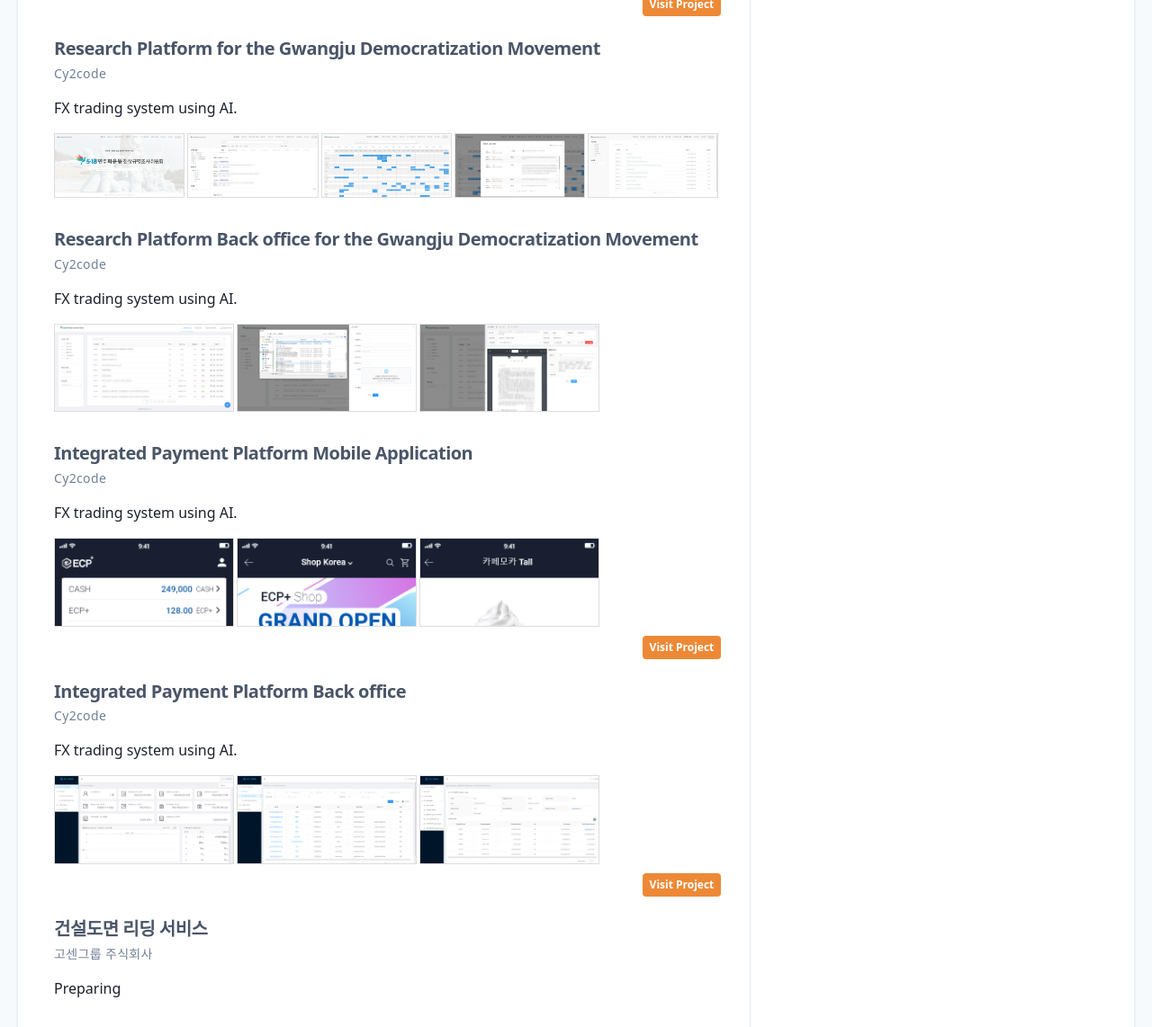
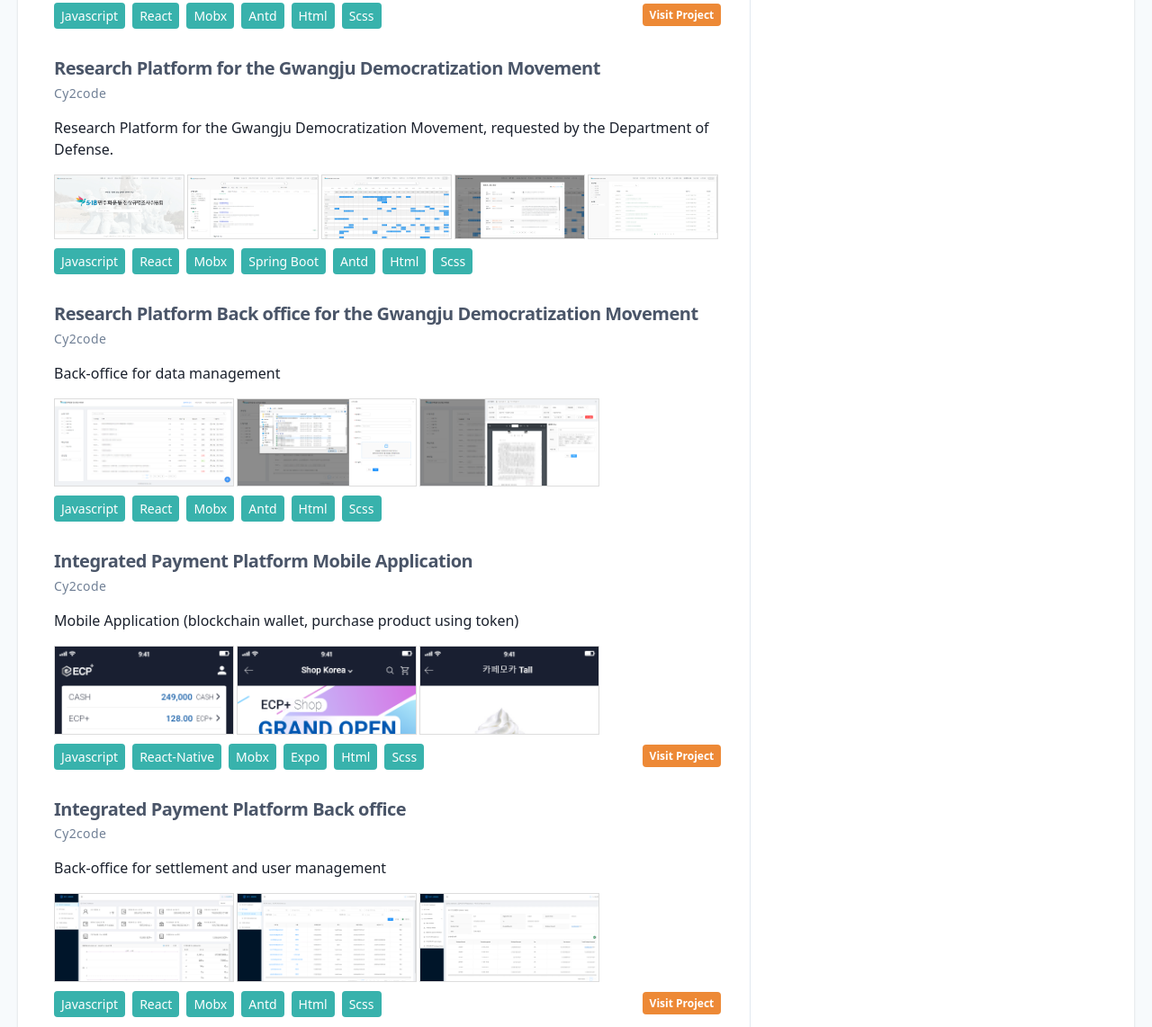
Before and after one commit to haeminGoo/haeminGoo.github.io, a Gatsby site: page / in a window 1280 px wide. Shown: the part 1714-2856 px from the top of the page at 90% size. Built offline with nearby package versions, Linux system fonts and the light colour scheme; Gatsby itself is replaced by a stand-in of ours.

Commit message:
add profile

```diff
--- a/data/profile.json
+++ b/data/profile.json
@@ -122,6 +122,7 @@
       "name": "Ainesha",
       "company": "Cy2code",
       "description": "FX trading system using AI.",
+      "skills": ["Javascript", "JQuery","html","css"],
       "link": "https://ainesha.com",
       "img": [
         {
@@ -141,7 +142,8 @@
     },{
       "name": "Ainesha Back-office",
       "company": "Cy2code",
-      "description": "FX trading system using AI.",
+      "description": "Back-office for settlement and user management",
+      "skills": ["Javascript", "react","mobx","antd","html","scss"],
       "link": "https://admin.ainesha.com",
       "img": [
         {
@@ -158,7 +160,8 @@
     },{
       "name": "Research Platform for the Gwangju Democratization Movement",
       "company": "Cy2code",
-      "description": "FX trading system using AI.",
+      "description": "Research Platform for the Gwangju Democratization Movement, requested by the Department of Defense.",
+      "skills": ["Javascript", "react","mobx","spring boot","antd","html","scss"],
       "img": [
         {
           "src": "./project/gwangjoo1.png",
@@ -180,7 +183,8 @@
     },{
       "name": "Research Platform Back office for the Gwangju Democratization Movement",
       "company": "Cy2code",
-      "description": "FX trading system using AI.",
+      "description": "Back-office for data management",
+      "skills": ["Javascript", "react","mobx","antd","html","scss"],
       "img": [
         {
           "src": "./project/gwangjooBO1.png",
@@ -196,7 +200,8 @@
     },{
       "name": "Integrated Payment Platform Mobile Application",
       "company": "Cy2code",
-      "description": "FX trading system using AI.",
+      "description": "Mobile Application (blockchain wallet, purchase product using token)",
+      "skills": ["Javascript", "react-native","mobx","expo","html","scss"],
       "link": "https://play.google.com/store/apps/details?id=com.ecpplus.ecpplus",
       "img": [
         {
@@ -213,7 +218,8 @@
     },{
       "name": "Integrated Payment Platform Back office",
       "company": "Cy2code",
-      "description": "FX trading system using AI.",
+      "description": "Back-office for settlement and user management",
+      "skills": ["Javascript", "react","mobx","antd","html","scss"],
       "link": "http://admin.epay-global.net/",
       "img": [
         {
@@ -234,7 +240,8 @@
     },{
       "name": "LISA - Financial Specialized Chatbot",
       "company": "고센그룹 주식회사",
-      "description": "FX trading system using AI.",
+      "description": "Administrator page for building and learning chatbots",
+      "skills": ["Javascript", "react","redux","redux-thunk","material ui","html","scss"],
       "img": [
         {
           "src": "./project/lisaBO1.png",
@@ -262,11 +269,13 @@
       "name": "Desert Essence official Korea",
       "company": "(주)엘에스지",
       "description": "make website and design renewal (2016.08)",
+      "skills": ["Javascript", "JQuery","html","css"],
       "link": "http://www.desertessence.co.kr/"
     },{
       "name": "LOQI official Korea",
       "company": "(주)엘에스지",
       "description": "make website and design renewal (2016.08)",
+      "skills": ["Javascript", "JQuery","html","css"],
       "link":"http://loqi.kr/"
     }
   ],
--- a/src/components/projects.js
+++ b/src/components/projects.js
@@ -8,13 +8,24 @@
         <h2 className="item-header">{item.name}</h2>
         <h3 className="item-sub">{item.company}</h3>
         <p className="py-4">{item.description}</p>
+
         {item.img !== undefined &&
         <div className="flex justify-start">
           {item.img.map((data, i) => <a key={i} href={data.src} rel="noopener noreferrer" target="_blank" className='projectImg'><img src={data.src} alt={data.desc} width='200' /></a>)}
         </div>
         }
+        <div className="flex justify-between">
+          <div className="flex justify-start">
+            {item.skills !== undefined &&
+              item.skills.map((keyword, i)=>
+                <span key={i} className="tag">
+                  {keyword}
+                </span>
+              )
+            }
+          </div>
         {item.link !== undefined &&
-          <div className="flex justify-end">
+          <div className="justify-end">
             <a
               className="btn btn-secondary"
               href={item.link}
@@ -25,6 +36,8 @@
             </a>
           </div>
         }
+        </div>
+
       </article>
     ))}
   </section>
```
